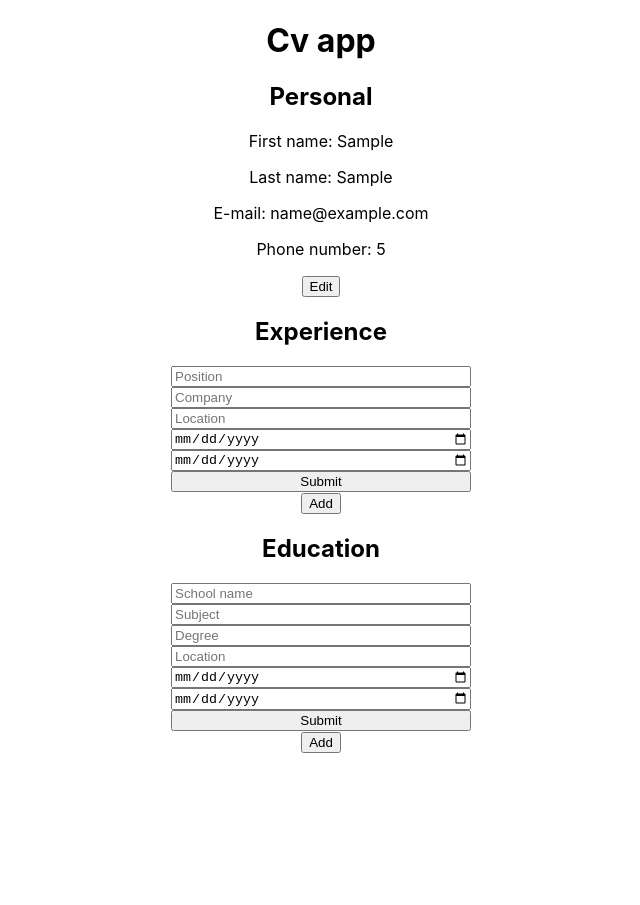
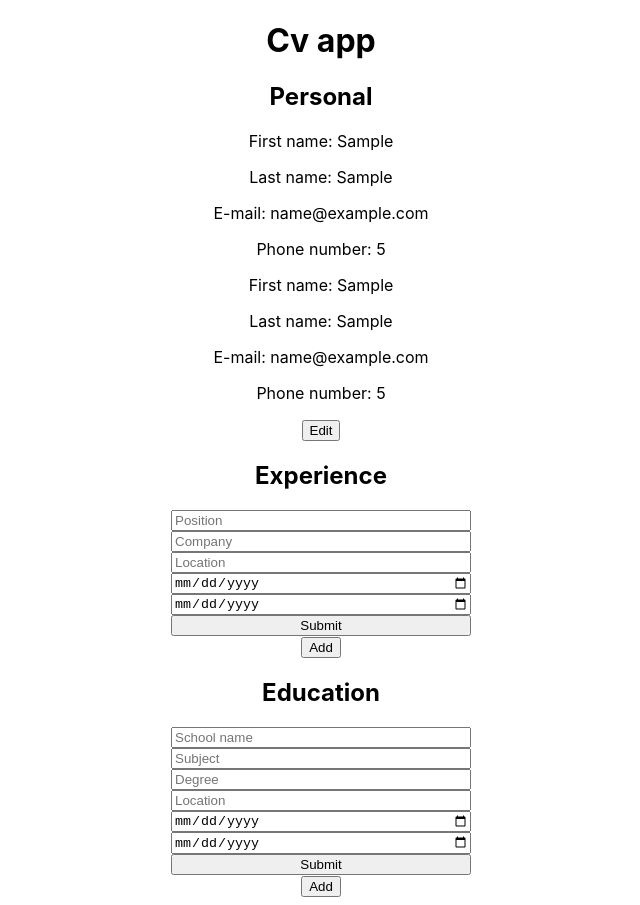
Before and after one commit to Vienio99/cv-app, a React (Create React App) app: page / in a window 1280 px wide. Both pictures are taken after typing "Sample", "Sample", "name@example.com", "5" into the empty fields and a click on the input 640 px from the left and 225 px from the top of the page. Shown: the whole page, without its empty margins (319-959 px from the left). Before the commit the page ends 800 px from the top, so only its background shows below. Built offline with nearby package versions, Linux system fonts and the light colour scheme.

Commit message:
working on preview

```diff
--- a/src/App.js
+++ b/src/App.js
@@ -1,28 +1,5 @@
 import React from 'react'
 import Section from './Components/Section.js'
-
-// function App () {
-
-//   return (
-//     <div className='content'>
-//       <h1>Cv app</h1>
-//       <div className='personal-section'>
-//         <h2>Personal</h2>
-//         <Section sectionName='personal' />
-//       </div>
-//       <div className='experience-section'>
-//         <h2>Experience</h2>
-//         <Section sectionName='experience' />
-//         <button type='button' onClick={handleAdd}>Add</button>
-//       </div>
-//       <div className='education-section'>
-//         <h2>Education</h2>
-//         <Section sectionName='education' />
-//         <button type='button'>Add</button>
-//       </div>
-//     </div>
-//   )
-// }
 
 class App extends React.Component {
   constructor (props) {
@@ -55,7 +32,7 @@ class App extends React.Component {
       const section = sectionList[i]
       const upperCaseSection = section.charAt(0).toUpperCase() + section.slice(1)
       elementsList.push(
-        <div className={section}>
+        <div className={section} key={i}>
           <h2>{upperCaseSection}</h2>
           <Section sectionName={section} />
           <button type='button' onClick={() => handleAdd(section)}>Add</button>
@@ -65,21 +42,15 @@ class App extends React.Component {
     return (
       <div className='content'>
         <h1>Cv app</h1>
-        <div className='personal-section'>
-          <h2>Personal</h2>
-          <Section sectionName='personal' />
-        </div>
-        {elementsList}
-        {/* <div className='experience-section'>
-          <h2>Experience</h2>
-          <Section sectionName='experience' />
-          <button type='button' onClick={() => handleAdd('experience')}>Add</button>
-        </div>
-        <div className='education-section'>
-          <h2>Education</h2>
-          <Section sectionName='education' />
-          <button type='button' onClick={() => handleAdd('education')}>Add</button>
-        </div> */}
+        <main>
+          <div className='sections'>
+            <div className='personal'>
+              <h2>Personal</h2>
+              <Section sectionName='personal' />
+            </div>
+            {elementsList}
+          </div>
+        </main>
       </div>
     )
   }
--- /dev/null
+++ b/src/Components/Preview.js
@@ -0,0 +1,11 @@
+import React from 'react'
+
+class Preview extends React.Component {
+  render () {
+    return (
+      <div className='preview'>{this.props.paraFields}</div>
+    )
+  }
+}
+
+export default Preview
--- a/src/Components/Section.js
+++ b/src/Components/Section.js
@@ -1,5 +1,6 @@
 import React from 'react'
 import uniqid from 'uniqid'
+import Preview from './Preview.js'
 
 class Section extends React.Component {
   constructor (props) {
@@ -65,38 +66,43 @@ class Section extends React.Component {
     const { sectionName } = this.props
     const inputFields = []
     const paraFields = []
+    const section = this.state[sectionName]
     for (const fieldName in this.state[sectionName]) {
       if (fieldName !== 'isEdited') {
-        if (this.state[sectionName].isEdited) {
+        if (section.isEdited) {
           inputFields.push(
             <input
-              type={this.state[sectionName][fieldName].type}
+              type={section[fieldName].type}
               name={fieldName}
               section={sectionName}
-              placeholder={this.state[sectionName][fieldName].title}
-              value={this.state[sectionName][fieldName].text}
+              placeholder={section[fieldName].title}
+              value={section[fieldName].text}
               onChange={handleChange}
               className='field'
             />
           )
         } else {
           paraFields.push(
-            <p key={uniqid()}>{this.state[sectionName][fieldName].title}: {this.state[sectionName][fieldName].text}</p>
+            <p key={uniqid()}>{section[fieldName].title}: {section[fieldName].text}</p>
           )
         }
       }
     }
-    if (this.state[sectionName].isEdited) {
+    if (section.isEdited) {
       return (
-        <form id={sectionName} onSubmit={handleSubmit}>
-          {inputFields}
-          <input type='submit' />
-        </form>
+        <div>
+          <form className='forms' onSubmit={handleSubmit}>
+            {inputFields}
+            <input type='submit' />
+          </form>
+          <Preview paraFields={paraFields} className='preview' />
+        </div>
       )
     } else {
       return (
         <div>
           {paraFields}
+          <Preview paraFields={paraFields} className='preview' />
           <button type='button' value='Edit' name={sectionName} onClick={handleSubmit}>Edit</button>
         </div>
       )
--- a/src/index.css
+++ b/src/index.css
@@ -5,7 +5,7 @@ body {
   text-align: center;
 }
 
-#personal, #experience, #education {
+.forms {
   display: flex;
   margin: 0 auto;
   flex-direction: column;
```
